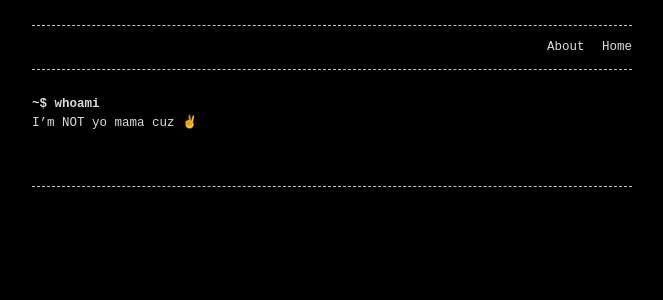
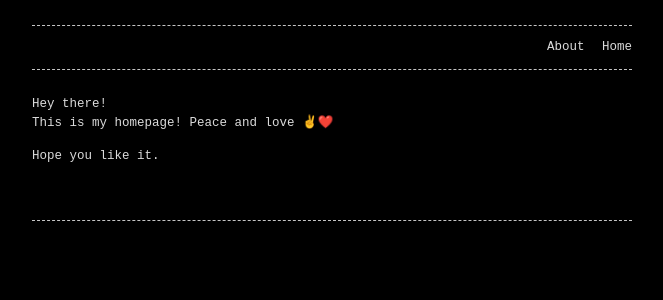
Before and after one commit to 0708090/0708090.github.io, a Jekyll site: the page built from index.md, in a window 1280 px wide. Shown: the top 300 px of the page, without its empty margins (308-971 px from the left). Built offline with Jekyll 4.4.1, drawn with Linux system fonts in a browser that asks for light colours.

Commit message:
Update homepage content and greeting

```diff
--- a/index.md
+++ b/index.md
@@ -4,6 +4,7 @@ layout: home
 permalink: /
 ---
 
-# ~$ whoami
+Hey there!
+This is my homepage! Peace and love ✌️❤️
 
-I'm NOT yo mama cuz ✌️
+Hope you like it.
```
